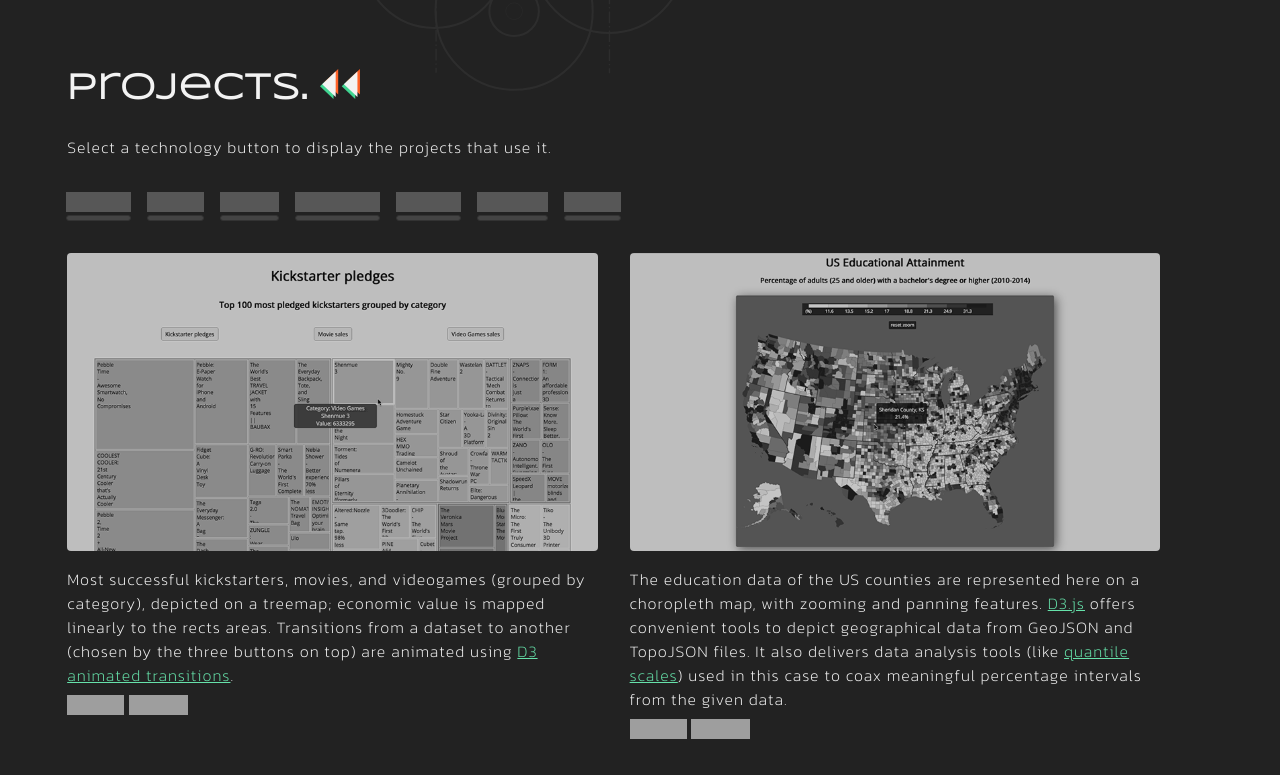
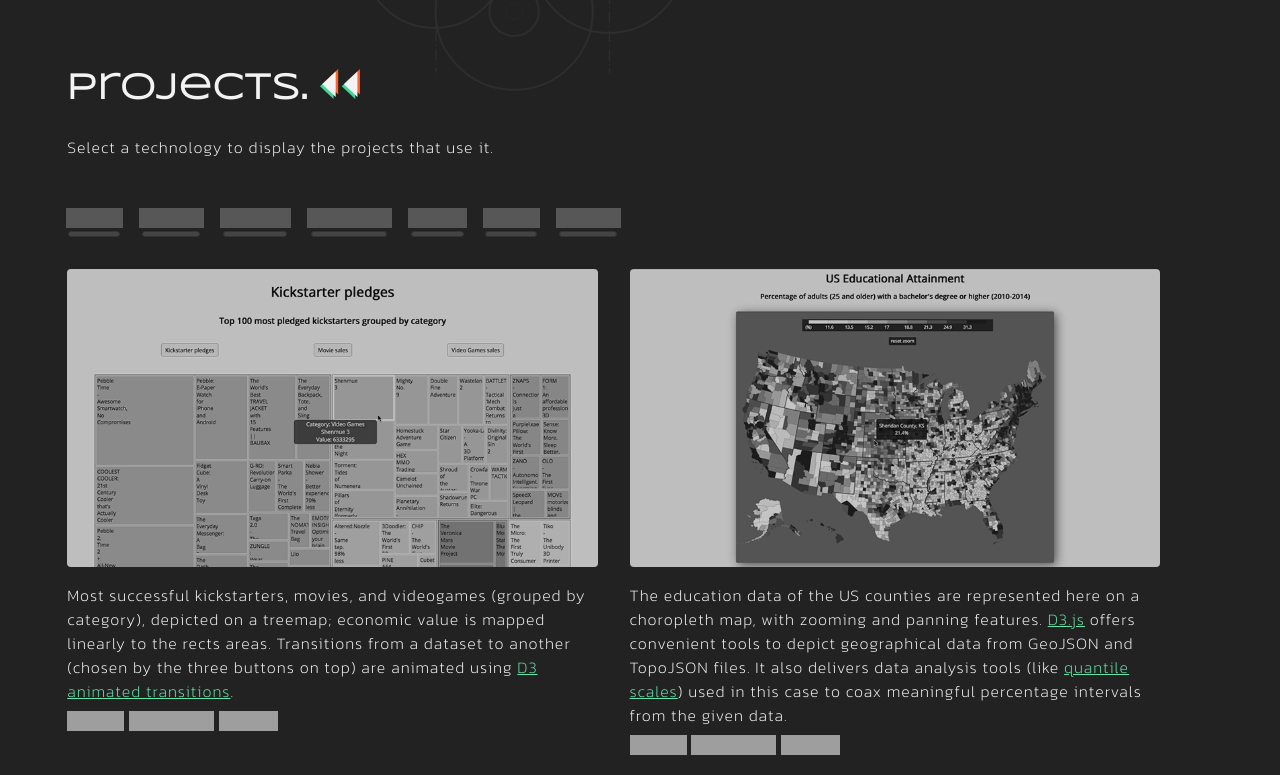
Before and after one commit to marcocosta1618/portfolio, a plain HTML site: page index.html in a window 1280 px wide. Shown: the part 1126-1901 px from the top of the page. Drawn offline with nearby package versions, Linux system fonts and the light colour scheme; grey boxes are pictures that could not be loaded.

Commit message:
Add projectsFilter buttons and functionality
Signed-off-by: marcocosta1618 <marcocosta1618@gmail.com>

```diff
--- a/index.html
+++ b/index.html
@@ -56,30 +56,12 @@
       </main>
       <section class="projects">
         <h3 id="projects">projects.<img class="rewind" src="assets/svg/rewind.svg" alt="rewind icon"></h3>
-        <p>Select a technology button to display the projects that use it.</p>
+        <p>Select a technology to display the projects that use it.</p>
         <div class="techBtns-container">
           <label>
-            <input type="checkbox" name="html5">
-            <img src="https://img.shields.io/badge/HTML5-red.svg?&logo=html5&logoColor=white" width="65px" height="20px"
-              alt="HTML5 badge">
-            <div class="btnLed"></div>
-          </label>
-          <label>
-            <input type="checkbox" name="css3">
-            <img src="https://img.shields.io/badge/CSS3-blue.svg?&logo=css3&logoColor=white" width="57px" height="20px"
-              alt="CSS3 badge">
-            <div class="btnLed"></div>
-          </label>
-          <label>
-            <input type="checkbox" name="sass">
-            <img src="https://img.shields.io/badge/SASS-cc6699.svg?&logo=sass&logoColor=white" width="59px"
-              height="20px" alt="SASS badge">
-            <div class="btnLed"></div>
-          </label>
-          <label>
-            <input type="checkbox" name="javascript">
-            <img src="https://img.shields.io/badge/JavaScript-f7df1e.svg?&logo=javascript&logoColor=black" width="85px"
-              height="20px" alt="JavaScript badge">
+            <input type="checkbox" name="d3">
+            <img src="https://img.shields.io/badge/D3.js-fff.svg?&logo=d3.js&logoColor=f5854b" width="57px"
+              height="20px" alt="D3 badge">
             <div class="btnLed"></div>
           </label>
           <label>
@@ -95,9 +77,27 @@
             <div class="btnLed"></div>
           </label>
           <label>
-            <input type="checkbox" name="d3">
-            <img src="https://img.shields.io/badge/D3.js-fff.svg?&logo=d3.js&logoColor=f5854b" width="57px"
-              height="20px" alt="D3 badge">
+            <input type="checkbox" name="javascript">
+            <img src="https://img.shields.io/badge/JavaScript-f7df1e.svg?&logo=javascript&logoColor=black" width="85px"
+              height="20px" alt="JavaScript badge">
+            <div class="btnLed"></div>
+          </label>
+          <label>
+            <input type="checkbox" name="sass">
+            <img src="https://img.shields.io/badge/SASS-cc6699.svg?&logo=sass&logoColor=white" width="59px"
+              height="20px" alt="SASS badge">
+            <div class="btnLed"></div>
+          </label>
+          <label>
+            <input type="checkbox" name="css3">
+            <img src="https://img.shields.io/badge/CSS3-blue.svg?&logo=css3&logoColor=white" width="57px" height="20px"
+              alt="CSS3 badge">
+            <div class="btnLed"></div>
+          </label>
+          <label>
+            <input type="checkbox" name="html5">
+            <img src="https://img.shields.io/badge/HTML5-red.svg?&logo=html5&logoColor=white" width="65px" height="20px"
+              alt="HTML5 badge">
             <div class="btnLed"></div>
           </label>
         </div>
--- a/js/projectsData.js
+++ b/js/projectsData.js
@@ -9,7 +9,7 @@ export const projects = [
         economic value is mapped linearly to the rects areas.
         Transitions from a dataset to another (chosen by the three buttons on top) are animated using <a target="_blank"
         href="https://github.com/d3/d3/blob/main/API.md#transitions-d3-transition">D3 animated transitions</a>.`,
-    technologies: ["d3", "sass"]
+    technologies: ["d3", "javascript", "sass"]
   },
   { // D3 - choropleth map
     projectUrl: "https://marcocosta1618.github.io/D3-choroplethMap/",
@@ -21,7 +21,7 @@ export const projects = [
         <a href="https://d3js.org/">D3.js</a> offers convenient tools to depict geographical data from GeoJSON and TopoJSON files.
         It also delivers data analysis tools (like <a href="https://observablehq.com/@d3/quantile-quantize-and-threshold-scales"
         rel="noreferrer" target="_blank">quantile scales</a>) used in this case to coax meaningful percentage intervals from the given data.`,
-    technologies: ["d3", "sass"]
+    technologies: ["d3", "javascript", "sass"]
   },
   { // D3 - ordinal bar chart
     projectUrl: "https://marcocosta1618.github.io/D3-ordinalBarChart/",
@@ -30,7 +30,7 @@ export const projects = [
     imgPng: "./assets/images/d3-ordinalBarChart.png",
     imgAlt: "D3 ordinal barchart (Monthly Global Heat map)",
     p: `Visualization of the monthly global surface temperature of the Earth. Temperatures are mapped into colors using a diverging ordinal scale.`,
-    technologies: ["d3", "sass"]
+    technologies: ["d3", "javascript", "sass"]
   },
   { // D3 - scatterplot
     projectUrl: "https://marcocosta1618.github.io/D3-scatterplot/",
@@ -40,7 +40,7 @@ export const projects = [
     imgAlt: "D3 scatterplot (Doping in professional bicycle racing)",
     p: `Data visualization with a scatterplot in <a href="https://d3js.org/"
         rel="noreferrer" target="_blank">D3.js</a> (doping in professional bicycle racing - Alpe d'Huez times, 1993 - 2016).`,
-    technologies: ["d3", "sass"]
+    technologies: ["d3", "javascript", "sass"]
   },
   { // D3 - bar chart
     projectUrl: "https://marcocosta1618.github.io/D3-barchart/",
@@ -50,7 +50,7 @@ export const projects = [
     imgAlt: "D3 barchart (US gdp trend 1947 - 2015)",
     p: `Visualization of the US gross domestic product trend (yrs 1947-2015) with a bar chart, using <a href="https://d3js.org/"
         rel="noreferrer" target="_blank">D3.js</a>.`,
-    technologies: ["d3", "sass"]
+    technologies: ["d3", "javascript", "sass"]
   },
   { // React Session Clock
     projectUrl: "https://marcocosta1618.github.io/Session-Clock/",
@@ -64,7 +64,7 @@ export const projects = [
         to manage the application state. Here is the
         <a href="https://xstate.js.org/viz/?gist=8ee2c8d13d3863ac307f57535e0e84ca"
         rel="noreferrer" target="_blank">functional statechart</a> for the finite state machine used.`,
-    technologies: ["react", "xstate", "sass"]
+    technologies: ["react", "xstate", "javascript", "sass"]
   },
   { // React Calculator
     projectUrl: "https://marcocosta1618.github.io/JavaScript-Calculator/",
@@ -78,7 +78,7 @@ export const projects = [
         application state. It also recreates the classic Apple's desktop calculator styling. Here is the
         <a href="https://xstate.js.org/viz/?gist=edf865a72430b9f1cf4c291e326dd4bf" rel="noreferrer" target="_blank">functional
         statechart</a> for the finite state machine used.`,
-    technologies: ["react", "xstate", "sass"]
+    technologies: ["react", "xstate", "javascript", "sass"]
   },
   { // React drum-machine
     projectUrl: "https://marcocosta1618.github.io/drum-machine/",
@@ -87,7 +87,7 @@ export const projects = [
     imgPng: "./assets/images/react-drum-machine.png",
     imgAlt: "React-drum-machine.",
     p: `A Drum-machine app made in React. An exercise in events handling, wrapped in a cool styling.`,
-    technologies: ["react", "sass"]
+    technologies: ["react", "javascript", "sass"]
   },
   { // React Markdown previewer
     projectUrl: "https://marcocosta1618.github.io/markdown-previewer/",
@@ -97,7 +97,7 @@ export const projects = [
     imgAlt: "React-markdown-previewer.",
     p: `A Markdown previewer made in React. The user's markdown is saved in local storage and
         restored between browser sessions.`,
-    technologies: ["react", "sass"]
+    technologies: ["react", "javascript", "sass"]
   },
   { // React Random Quotes Machine
     projectUrl: "https://marcocosta1618.github.io/stellar-quotes-machine/",
@@ -106,7 +106,7 @@ export const projects = [
     imgPng: "./assets/images/random-quotes-machine.png",
     imgAlt: "Random-quotes-machine.",
     p: `A Random quotes Machine. My first React app.`,
-    technologies: ["react", "sass"]
+    technologies: ["react", "javascript", "sass"]
   },
   { // Personal Portfolio page
     projectUrl: "https://marcocosta1618.github.io/fcc-portfolio/",
@@ -125,7 +125,7 @@ export const projects = [
     imgAlt: "Technical-documentation-page.",
     p: `A responsive technical documentation page about the Git version control system,
         using a mobile-first approach.`,
-    technologies: ["html5", "sass", "js"]
+    technologies: ["html5", "javascript", "sass"]
   },
   { // Product Landing page
     projectUrl: "https://marcocosta1618.github.io/pal-bt-product-landing/",
@@ -160,7 +160,7 @@ export const badges = {
   html5: `<img src="https://img.shields.io/badge/HTML5-red.svg?&logo=html5&logoColor=white" width="65px" height="20px" alt="HTML5 badge">`,
   css3: `<img src="https://img.shields.io/badge/CSS3-blue.svg?&logo=css3&logoColor=white" width="57px" height="20px" alt="CSS3 badge">`,
   sass: `<img src="https://img.shields.io/badge/SASS-cc6699.svg?&logo=sass&logoColor=white" width="59px" height="20px" alt="SASS badge">`,
-  js: `<img src="https://img.shields.io/badge/JavaScript-f7df1e.svg?&logo=javascript&logoColor=black" width="85px" height="20px" alt="JavaScript badge">`,
+  javascript: `<img src="https://img.shields.io/badge/JavaScript-f7df1e.svg?&logo=javascript&logoColor=black" width="85px" height="20px" alt="JavaScript badge">`,
   react: `<img src="https://img.shields.io/badge/REACT-grey.svg?&logo=react&logoColor=blue" width="65px" height="20px" alt="REACT badge">`,
   xstate: `<img src="https://img.shields.io/badge/XSTATE-000.svg?&logo=xstate&logoColor=white" width="71px" height="20px" alt="XSTATE badge">`,
   d3: `<img src="https://img.shields.io/badge/D3.js-fff.svg?&logo=d3.js&logoColor=f5854b" width="57px" height="20px" alt="D3 badge">`,
--- a/js/renderProjects.js
+++ b/js/renderProjects.js
@@ -4,13 +4,18 @@ export default function renderProjects() {
   const projectsGrid = document.querySelector('div.projects-grid');
 
   projects.forEach(project => {
-    // collect project technology badges
+    // data-tech attr
+    let dataTechAttr = '';
+    // project technologies badges
     let projectBadges = '';
+
     project.technologies.forEach(technology => {
-      projectBadges += badges[technology] + "\n"
+      dataTechAttr += technology + ' ';
+      projectBadges += badges[technology] + '\n';
     });
-    const projectHTML =
-      `<div>
+
+    const projectHTML =           // remove last space
+     `<div data-tech="${dataTechAttr.replace(/ $/, '')}">
           <div class="project-box">
             <div class="overlay">
               <h4><a href=${project.projectUrl} rel="noreferrer" target="_blank">view</a></h4>
@@ -23,7 +28,7 @@ export default function renderProjects() {
           </div>
           <p>${project.p}</p>
           ${projectBadges}
-        </div>`
-        projectsGrid.insertAdjacentHTML('beforeend', projectHTML)
+      </div>`
+      projectsGrid.insertAdjacentHTML('beforeend', projectHTML)
   })
 }
--- a/styles/_projects.scss
+++ b/styles/_projects.scss
@@ -13,30 +13,29 @@
     justify-content: flex-start;
     flex-wrap: wrap;
     margin: 2rem 0.6rem;
-    //border: 1px solid grey;
     label {
         display: flex;
         flex-direction: column;
-        //justify-content: center;
         align-items: center;
+        width: fit-content;
+        margin: 1rem 1rem 0 0;
         cursor: pointer;
-        width: fit-content;
-        margin-right: 1rem;
     }
     input {
         display: none;
     }
     img {
         filter: brightness(55%);
+        transition: filter 0.3s;
     }
     div.btnLed {
-        width: 100%;
+        width: 90%;
         height: 6px;
         margin: 3px 0 0;
         border: 1px solid #333;
         background-color: $grey1;
         border-radius: 4px;
-        transition: width 0.25s;
+        transition: all 0.3s;
     }
     input:checked {
         + img {
@@ -44,6 +43,7 @@
         }
         ~ div.btnLed {
             background-color: #92F0C5;
+            border: 1px solid $green1;
             box-shadow: 1px 1px 20px rgba(201, 250, 228, 0.4);
         }
     }
@@ -57,8 +57,12 @@
     column-gap: 2rem;
     padding-left: 0.7rem;
     margin: 2rem auto;
-    // show/hide earlier projects (button toggles class .hidden)
+    // show/hide earlier projects
     & > div.hidden {
+        display: none;
+    }
+    // show/hide prj with technologies buttons
+    & > div.filterOut {
         display: none;
     }
     p {
@@ -109,16 +113,16 @@
             &::after {
                 // custom underline on hover
                 position: absolute;
-                visibility: hidden;
                 content: "";
-                width: 100%;
+                width: 0%;
                 height: 2px;
                 top: 100%;
                 left: 0;
                 background-color: $white;
+                transition: width 0.3s;
             }
             &:hover::after {
-                visibility: visible;
+                width: 100%;
             }
         }
     }
```
Also changed, not shown: js/UIelements.js (+27 -1 lines), styles/style.css, 1 other file.
